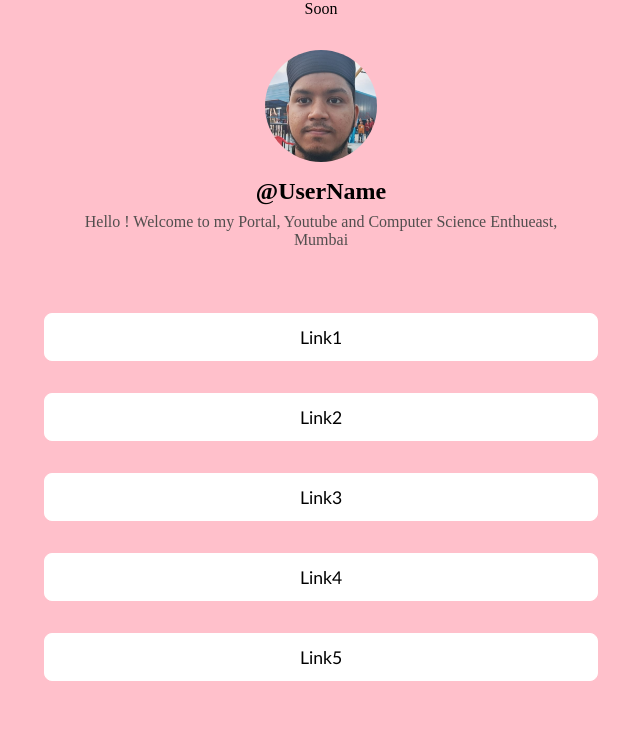
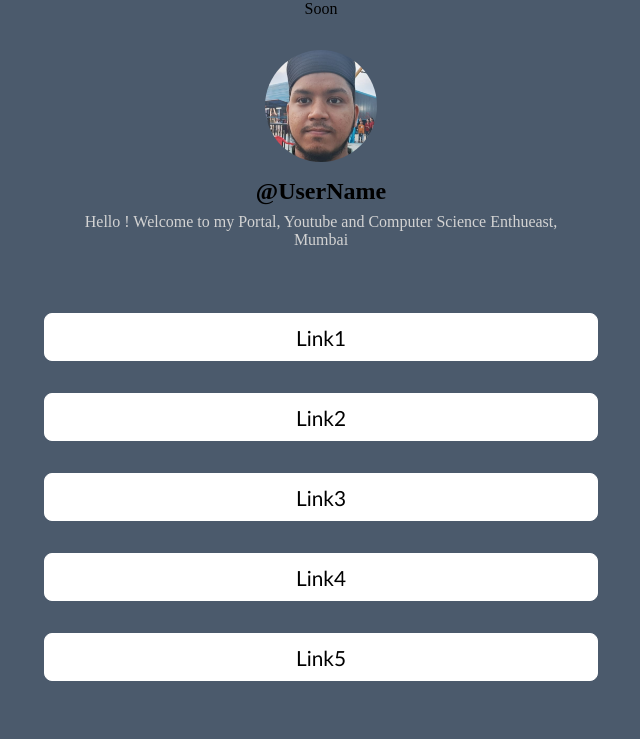
Before and after one commit to faizan619/Portfolio, a plain HTML site: page index.html in a window 1280 px wide. Shown: the top 739 px of the page, without its empty margins (319-959 px from the left). Drawn offline with Linux system fonts and the light colour scheme.

Commit message:
update:changes style

```diff
--- a/Components/index.css
+++ b/Components/index.css
@@ -7,7 +7,8 @@
     /* border: 1px solid red; */
     height: 100%;
     /* background-color: rgba(255, 166, 0, 0.9); */
-    background-color: pink;
+    /* background-color: pink; */
+    background-color: #4b5a6c;
     display: flex;
     justify-content: center;
     /* align-items: center; */
@@ -45,7 +46,7 @@
     /* word-spacing: 5cm; */
 }
 .UserInfo{
-    color: rgb(82, 78, 78);
+    color: lightgray;
 }
 .LinkSection{
     /* border: 1px solid green; */
@@ -64,7 +65,7 @@
     place-items: center;
     background-color: white;
     border-radius: .5rem;
-    font-size: 1.1rem;
+    font-size: 1.3rem;
     font-family: 'Gill Sans', 'Gill Sans MT', Calibri, 'Trebuchet MS', sans-serif;
 }
 .FooterSection a{
@@ -76,3 +77,7 @@
 .link1:hover{
     scale: 1.05;
 }
+a{
+    text-decoration: none!important ;
+    color: black;
+}
--- a/index.html
+++ b/index.html
@@ -20,11 +20,11 @@
                 <p class="UserInfo">Hello ! Welcome to my Portal, Youtube and Computer Science Enthueast, Mumbai</p>
             </div>
             <div class="LinkSection">
-                <div class="userlink1 link">Link1</div>
-                <div class="userlink2 link">Link2</div>
-                <div class="userlink3 link">Link3</div>
-                <div class="userlink4 link">Link4</div>
-                <div class="userlink5 link">Link5</div>
+                <a href="#"><div class="userlink1 link">Link1</div></a>
+                <a href="#"><div class="userlink2 link">Link2</div></a>
+                <a href="#"><div class="userlink3 link">Link3</div></a>
+                <a href="#"><div class="userlink4 link">Link4</div></a>
+                <a href="#"><div class="userlink5 link">Link5</div></a>
             </div>
             <div class="FooterSection">
                 <!-- Footer Section Here -->
```
